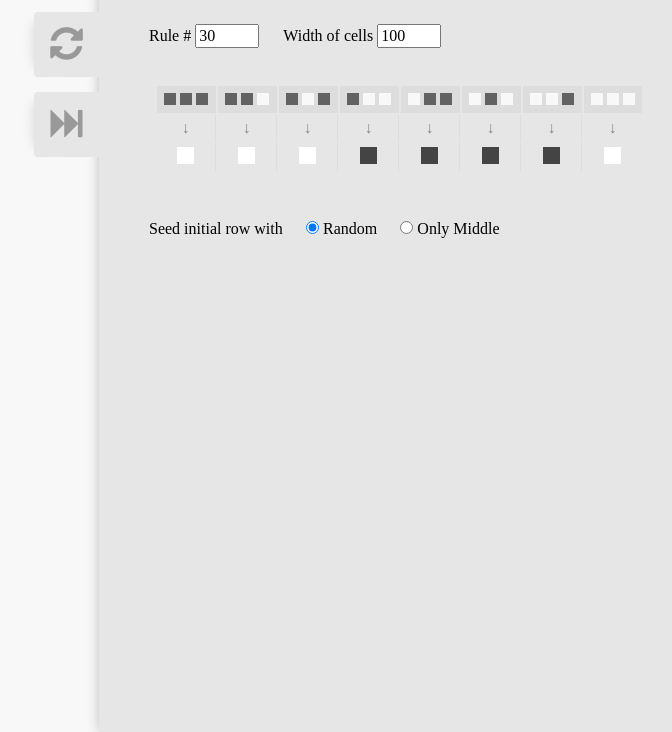
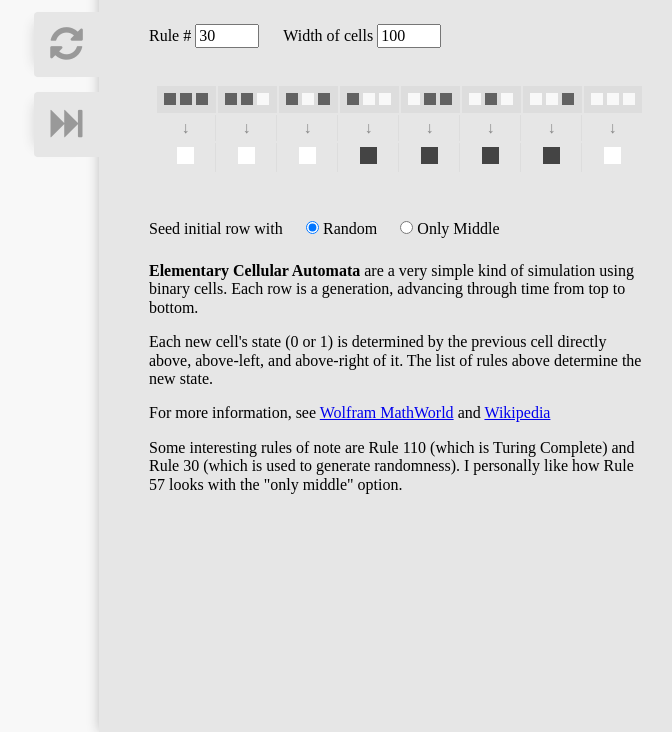
Before and after one commit to jayrbolton/elementary_cellular_automata, a website: page index.html in a window 1280 px wide. Shown: the part 68-800 px from the top of the page, without its empty margins (581-1253 px from the left). Drawn offline with nearby package versions, Linux system fonts and the light colour scheme.

Commit message:
add some explanation; load viewscript

```diff
--- a/index.html
+++ b/index.html
@@ -117,6 +117,13 @@
 
 		</form><!-- .meta-settings -->
 
+		<div class='explanation'>
+			<p><strong>Elementary Cellular Automata</strong> are a very simple kind of simulation using binary cells. Each row is a generation, advancing through time from top to bottom.</p>
+			<p>Each new cell's state (0 or 1) is determined by the previous cell directly above, above-left, and above-right of it. The list of rules above determine the new state.</p>
+			<p>For more information, see <a href='http://mathworld.wolfram.com/ElementaryCellularAutomaton.html' target='_blank'>Wolfram MathWorld</a> and <a href='https://en.wikipedia.org/wiki/Elementary_cellular_automaton' target='_blank'>Wikipedia</a></p>
+			<p>Some interesting rules of note are Rule 110 (which is Turing Complete) and Rule 30 (which is used to generate randomness). I personally like how Rule 57 looks with the "only middle" option.</p>
+		</div>
+
 	</div><!-- end .meta -->
 
 	<script src='./build.js'></script>
--- a/index.js
+++ b/index.js
@@ -1,4 +1,5 @@
 require('./js/d3.v3.min')
+require('view-script')
 
 var settings = {
 	width: 100,
--- a/package.json
+++ b/package.json
@@ -16,6 +16,7 @@
 		"url": "https://github.com/jayrbolton/elementary_cellular_automata/issues"
 	},
 	"dependencies": {
-		"normalize.css": "3.0.2"
+		"normalize.css": "3.0.2",
+		"view-script": "0.0.1"
 	}
 }
```
